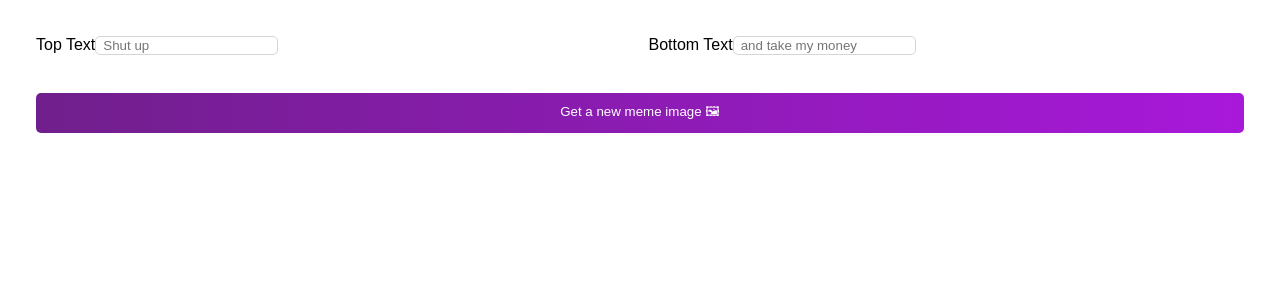
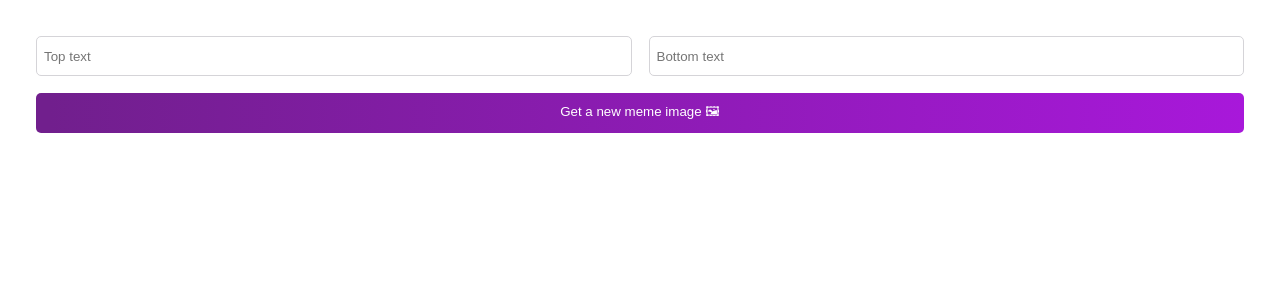
Before and after one commit to Alutta-SVG/CS20240199_WFO2407_Group_C_Alutta_Matambo_DJS07, a React (Vite) app: page / in a window 1280 px wide. Shown: the top 300 px of the page. Built offline with nearby package versions, Linux system fonts and the light colour scheme.

Commit message:
Refactor App component import statement fixed, state added, form and button elements updated, and meme image rendering added

```diff
--- a/src/App.jsx
+++ b/src/App.jsx
@@ -1,43 +1,38 @@
 import React from "react";
-import memesData from"../memesData.js"
-function App() {
- let url
+import memesData from "../memesData.js";
+
+export default function App() {
+  const [memeImage, setMemeImage] = React.useState("");
 
   function getMemeImage() {
-    const memesArray = memesData.data.memes
-    const randomNumber = Math.floor(Math.random() * memesArray.length)
-    url = memesArray[randomNumber].url
-    console.log(url)
+    const memesArray = memesData.data.memes;
+    const randomNumber = Math.floor(Math.random() * memesArray.length);
+    setMemeImage(memesArray[randomNumber].url);
   }
+
   return (
     <main>
-    <form className="form">
-        <div>
-            <label htmlFor="top-text">Top Text</label>
+      <div className="form">
         <input
-                id="top-text"
           type="text"
-                placeholder="Shut up"
+          placeholder="Top text"
           className="form--input"
         />
-        </div>
-        <div>
-            <label>Bottom Text
         <input
           type="text"
-                    placeholder="and take my money"
+          placeholder="Bottom text"
           className="form--input"
         />
-            </label>
-        </div>
+
         <button
           className="form--button"
+          onClick={getMemeImage}
         >
           Get a new meme image 🖼
         </button>
-    </form>
+      </div>
+      {memeImage && <img src={memeImage} className="meme--image" alt="Meme" />}
     </main>
-)
+  );
+
 }
-
-export default App
```
Lines whose indentation alone changed are shown as unchanged.
